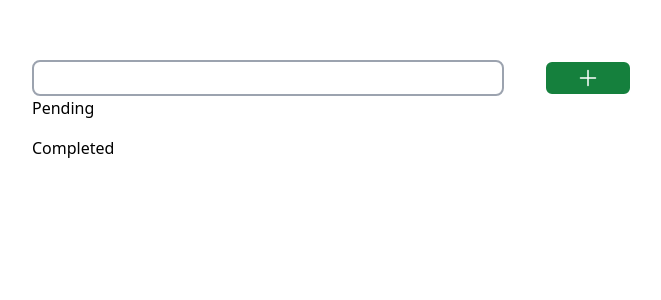
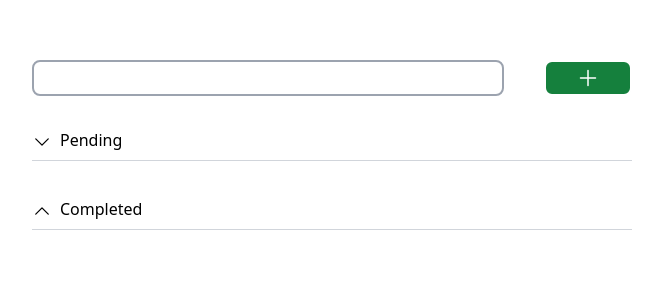
Before and after one commit to VardanHeroic/todolist_new, a React (Create React App) app: page / in a window 1280 px wide. Shown: the top 300 px of the page, without its empty margins (308-969 px from the left). Built offline with nearby package versions, Linux system fonts and the light colour scheme.

Commit message:
little styling

```diff
--- a/src/list.jsx
+++ b/src/list.jsx
@@ -1,4 +1,4 @@
-import { MinusIcon } from "@heroicons/react/24/solid"
+import { MinusIcon, ChevronUpIcon, ChevronDownIcon } from "@heroicons/react/24/solid"
 import { PencilIcon } from "@heroicons/react/16/solid"
 import { useDispatch } from "react-redux"
 import { removeElement, startEditElement, toggleDone } from "./store/arraySlice"
@@ -6,14 +6,15 @@ import { useState } from "react"
 
 export default function Lists({ array, name }) {
 	const dispatch = useDispatch()
-	const [isOpen, setIsOpen] = useState(name === "Pending")
+	const isPending = name === "Pending"
+	const [isOpen, setIsOpen] = useState(isPending)
 	return (
-		<>
-			<button onClick={() => setIsOpen(!isOpen)}>{name}</button>
-			<ul
-				style={{ maxHeight: `${isOpen ? 50 * array.length : 0}px` }}
-				className={`mt-4  transition-all duration-500 overflow-hidden `}
-			>
+		<div className="mt-4">
+			<button className="w-full py-2 mb-3 border-b-gray-300 border-b text-left" onClick={() => setIsOpen(!isOpen)}>
+				{isOpen ? <ChevronDownIcon className="size-5 mr-2 inline" /> : <ChevronUpIcon className="size-5 mr-2 inline" />}
+				{name}
+			</button>
+			<ul style={{ maxHeight: `${isOpen ? 48 * array.length : 0}px` }} className={`transition-all duration-1000 overflow-hidden `}>
 				{array.map(task => {
 					return (
 						<li id={task.id} key={task.id} className="flex justify-between">
@@ -24,7 +25,7 @@ export default function Lists({ array, name }) {
 									onChange={() => dispatch(toggleDone(task.id))}
 									className="mr-2 cursor-pointer accent-yellow-700"
 								/>
-								<label className="cursor-default break-words">{task.text}</label>
+								<label className={`cursor-default break-words ${isPending ? "" : "line-through"}`}>{task.text}</label>
 							</div>
 							<div className="text-nowrap">
 								<button className="p-1" onClick={() => dispatch(removeElement(task.id))}>
@@ -38,6 +39,6 @@ export default function Lists({ array, name }) {
 					)
 				})}
 			</ul>
-		</>
+		</div>
 	)
 }
--- a/src/lists.jsx
+++ b/src/lists.jsx
@@ -6,7 +6,7 @@ const Lists = () => {
 	const editing = useSelector(state => state.arrayReducer.editing)
 	return (
 		!editing && (
-			<div>
+			<div className="mt-6">
 				<List array={array.filter(task => !task.isDone)} name={"Pending"} />
 				<List array={array.filter(task => task.isDone)} name={"Completed"} />
 			</div>
```
